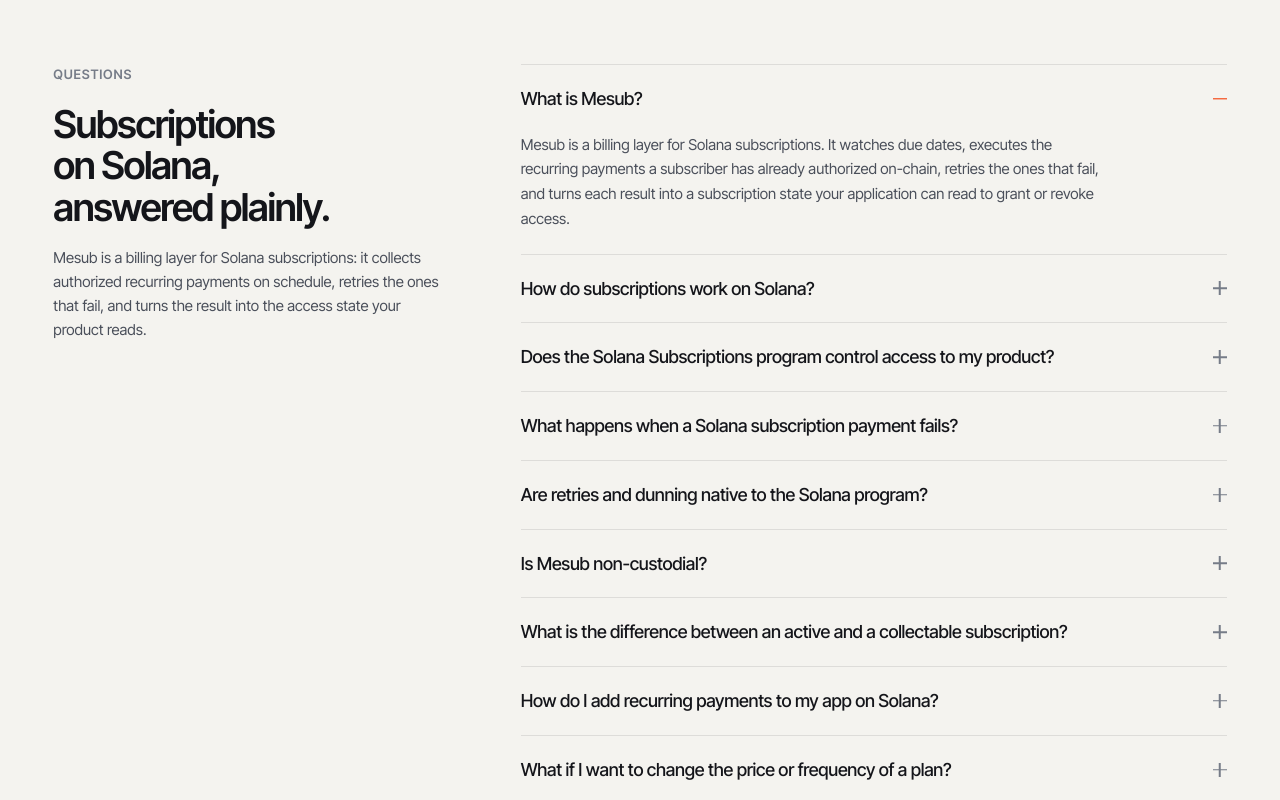
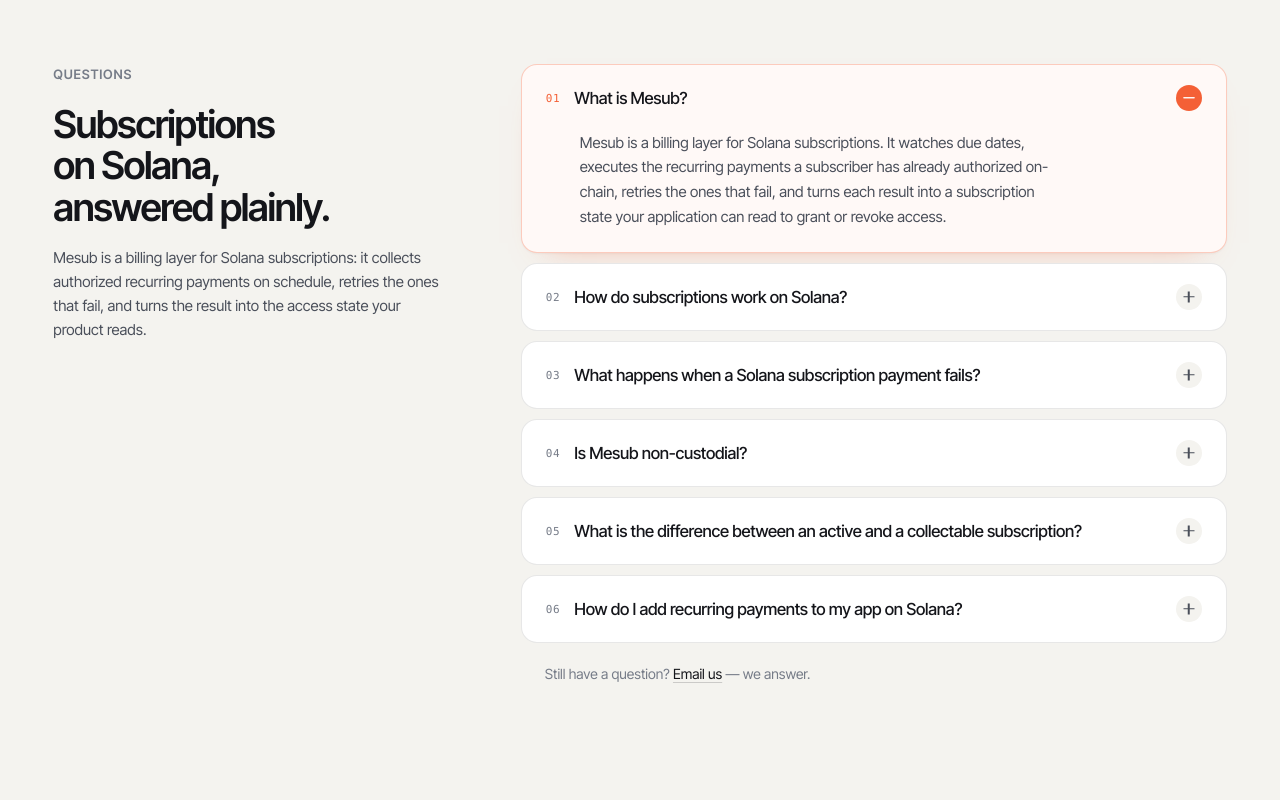
Before and after one commit to Mesub-io/landing-page, a Next.js app: page / in a window 1280 px wide. Shown: the part 3360-4160 px from the top of the page. Built offline with nearby package versions, Linux system fonts and the light colour scheme; no server answers.

Commit message:
Trim the FAQ to six questions and give it a proper surface

```diff
--- a/app/globals.css
+++ b/app/globals.css
@@ -2162,32 +2162,65 @@ button {
 }
 
 .faq-list {
-  border-top: 1px solid var(--line);
-}
-
+  display: grid;
+  gap: 10px;
+}
+
+/* Each question is its own surface: a bare list reads as a legal page. */
 .faq-item {
-  border-bottom: 1px solid var(--line);
+  background: var(--surface);
+  border: 1px solid var(--line);
+  border-radius: var(--radius-lg);
+  padding: 0 clamp(18px, 2vw, 24px);
+  transition:
+    background-color var(--base) var(--ease),
+    border-color var(--base) var(--ease),
+    box-shadow var(--base) var(--ease);
+}
+
+.faq-item:hover {
+  border-color: var(--line-strong);
+}
+
+.faq-item[open] {
+  background: color-mix(in srgb, var(--accent) 4%, var(--surface));
+  border-color: color-mix(in srgb, var(--accent) 30%, transparent);
+  box-shadow: 0 1px 2px rgb(20 21 26 / 4%), 0 16px 32px -26px var(--accent-shadow);
 }
 
 .faq-item summary {
   align-items: center;
   cursor: pointer;
   display: flex;
-  gap: 24px;
-  justify-content: space-between;
+  gap: 14px;
   list-style: none;
-  padding-block: 20px;
+  padding-block: clamp(16px, 1.8vw, 20px);
 }
 
 .faq-item summary::-webkit-details-marker {
   display: none;
 }
 
+.faq-index {
+  color: var(--ink-muted);
+  flex: none;
+  font-family: ui-monospace, SFMono-Regular, Menlo, Consolas, monospace;
+  font-size: 0.6875rem;
+  letter-spacing: 0.06em;
+  padding-top: 2px;
+}
+
+.faq-item[open] .faq-index {
+  color: var(--accent);
+}
+
 .faq-item h3 {
   color: var(--ink);
-  font-size: clamp(1rem, 1.4vw, 1.125rem);
+  flex: 1;
+  font-size: clamp(0.9375rem, 1.3vw, 1.0625rem);
   font-weight: 500;
   letter-spacing: -0.015em;
+  line-height: 1.35;
   margin: 0;
   transition: color var(--fast) var(--ease);
 }
@@ -2198,34 +2231,67 @@ button {
 
 /* A plus that becomes a minus, drawn rather than iconed. */
 .faq-sign {
+  align-items: center;
+  background: var(--surface-sunk);
+  border-radius: 50%;
+  display: flex;
   flex: none;
-  height: 14px;
+  height: 26px;
+  justify-content: center;
   position: relative;
-  width: 14px;
+  transition: background-color var(--base) var(--ease);
+  width: 26px;
+}
+
+.faq-item[open] .faq-sign {
+  background: var(--accent);
 }
 
 .faq-sign::before,
 .faq-sign::after {
-  background: var(--ink-muted);
+  background: var(--ink-soft);
   content: '';
-  inset: 50% 0 auto;
+  height: 1.5px;
+  left: 50%;
   position: absolute;
-  transform: translateY(-50%);
-  height: 1.5px;
-  transition: transform var(--base) var(--ease);
+  top: 50%;
+  transform: translate(-50%, -50%);
+  transition:
+    background-color var(--base) var(--ease),
+    transform var(--base) var(--ease);
+  width: 11px;
 }
 
 .faq-sign::after {
-  transform: translateY(-50%) rotate(90deg);
-}
-
-.faq-item[open] .faq-sign::after {
-  transform: translateY(-50%) rotate(0deg);
+  transform: translate(-50%, -50%) rotate(90deg);
 }
 
 .faq-item[open] .faq-sign::before,
 .faq-item[open] .faq-sign::after {
-  background: var(--accent);
+  background: #fff;
+}
+
+.faq-item[open] .faq-sign::after {
+  transform: translate(-50%, -50%) rotate(0deg);
+}
+
+.faq-more {
+  color: var(--ink-muted);
+  font-size: 0.875rem;
+  margin: 10px 0 0;
+  padding-inline: clamp(18px, 2vw, 24px);
+}
+
+.faq-more a {
+  color: var(--ink);
+  text-decoration: underline;
+  text-decoration-color: var(--line-strong);
+  text-underline-offset: 3px;
+  transition: color var(--fast) var(--ease);
+}
+
+.faq-more a:hover {
+  color: var(--accent);
 }
 
 .faq-item > p {
@@ -2233,6 +2299,6 @@ button {
   font-size: 0.9375rem;
   line-height: 1.65;
   margin: 0;
-  max-width: 68ch;
-  padding-bottom: 22px;
-}
+  max-width: 64ch;
+  padding: 0 40px clamp(18px, 2vw, 22px) 34px;
+}
--- a/components/faq.tsx
+++ b/components/faq.tsx
@@ -21,12 +21,18 @@ export function Faq() {
           {faq.map((item, index) => (
             <details className="faq-item" key={item.question} open={index === 0}>
               <summary>
+                <span className="faq-index">{String(index + 1).padStart(2, '0')}</span>
                 <h3>{item.question}</h3>
                 <span className="faq-sign" aria-hidden="true" />
               </summary>
               <p>{item.answer}</p>
             </details>
           ))}
+
+          <p className="faq-more">
+            Still have a question?{' '}
+            <a href={`mailto:${site.email}`}>Email us</a> — we answer.
+          </p>
         </div>
       </div>
     </section>
--- a/lib/faq.ts
+++ b/lib/faq.ts
@@ -23,19 +23,9 @@ export const faq: FaqItem[] = [
       'A merchant publishes a plan on-chain with an amount, a token and a billing period. The subscriber signs once, authorizing a transfer capped at that amount for each period. Whitelisted pullers can then execute that authorization when a period comes due. The subscriber can revoke it at any time.',
   },
   {
-    question: 'Does the Solana Subscriptions program control access to my product?',
-    answer:
-      'No. The program records an authorization and the transfers made against it. It has no notion of your product. Deciding who can log in, call your API or stay in your community is an application-layer decision — that is the layer Mesub provides.',
-  },
-  {
     question: 'What happens when a Solana subscription payment fails?',
     answer:
       'The attempt is recorded as failed and the subscription moves into a grace period. Retries run on a schedule you configure and the subscriber is notified by email or Telegram. Access is kept while the grace window is open, then suspended, and restored automatically once a later attempt settles.',
-  },
-  {
-    question: 'Are retries and dunning native to the Solana program?',
-    answer:
-      'No. Retries, grace periods, dunning and notifications are off-chain application logic. The Solana program executes a pull when one is submitted and valid; it never reschedules anything by itself and never triggers a payment on its own.',
   },
   {
     question: 'Is Mesub non-custodial?',
@@ -52,9 +42,4 @@ export const faq: FaqItem[] = [
     answer:
       'Install the SDK, drop the subscribe component into your checkout, and put one guard in front of the routes you sell. The guard reads the subscription state and returns HTTP 402 when it is not active. Accounts, delegations and pull execution stay on our side.',
   },
-  {
-    question: 'What if I want to change the price or frequency of a plan?',
-    answer:
-      'Price and billing frequency are the economic terms the subscriber agreed to, so changing them requires a new plan and a new authorization from each subscriber. There is no way to change the terms on their behalf, and no product should claim otherwise.',
-  },
 ]
```
